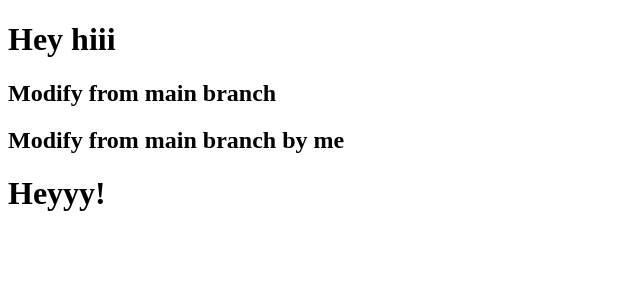
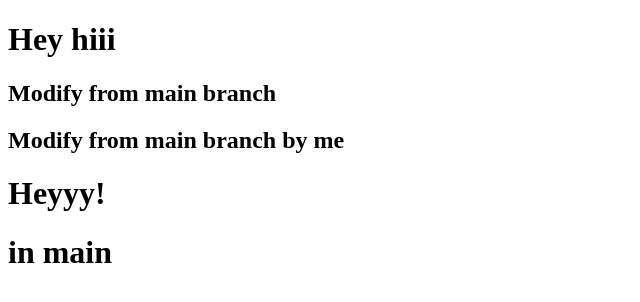
Before and after one commit to NikhithaMadhagoni/myrepo2, a plain HTML site: page index.html in a window 1280 px wide. Shown: the whole page, without its empty margins (0-640 px from the left). Drawn offline with Linux system fonts and the light colour scheme.

```diff
--- a/index.html
+++ b/index.html
@@ -10,5 +10,6 @@
     <h2>Modify from main branch</h2>
     <h2>Modify from main branch by me</h2>
     <h1>Heyyy!</h1>
+    <h1>in main</h1>
 </body>
 </html>
```
